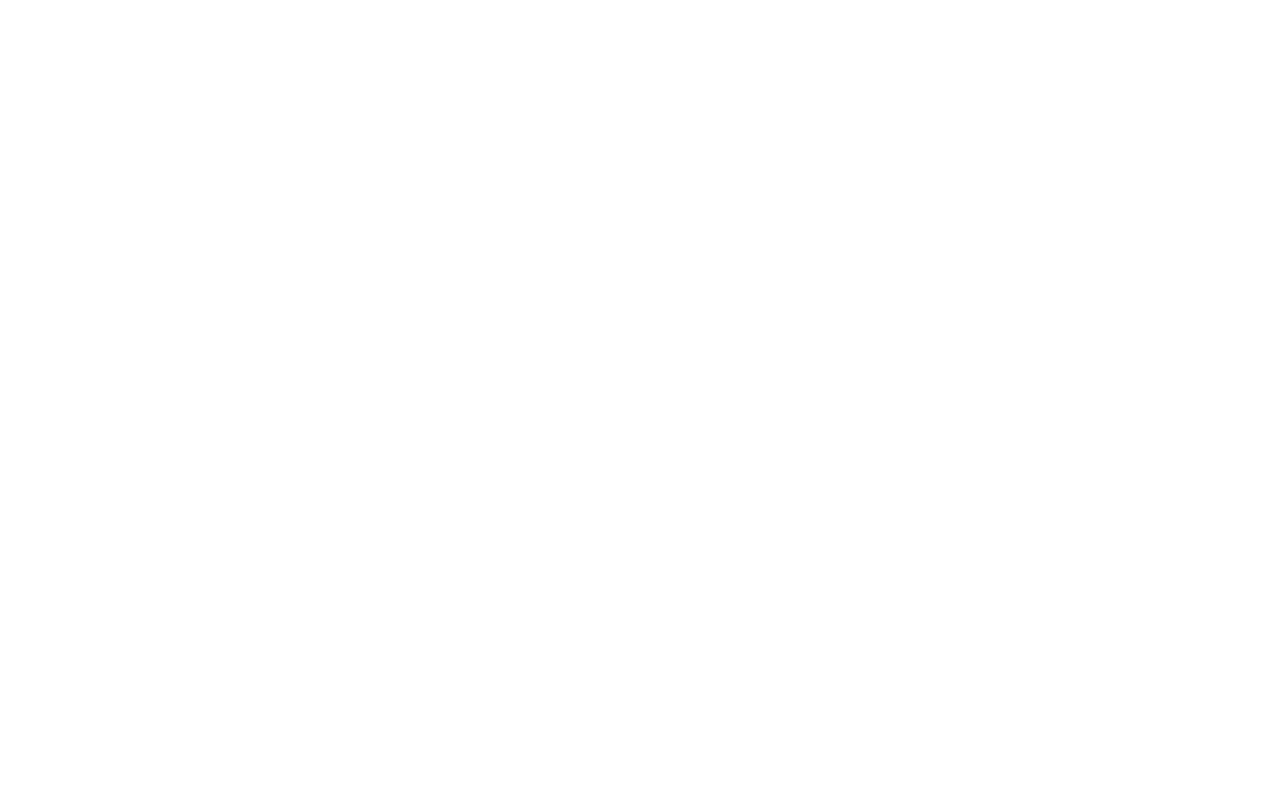
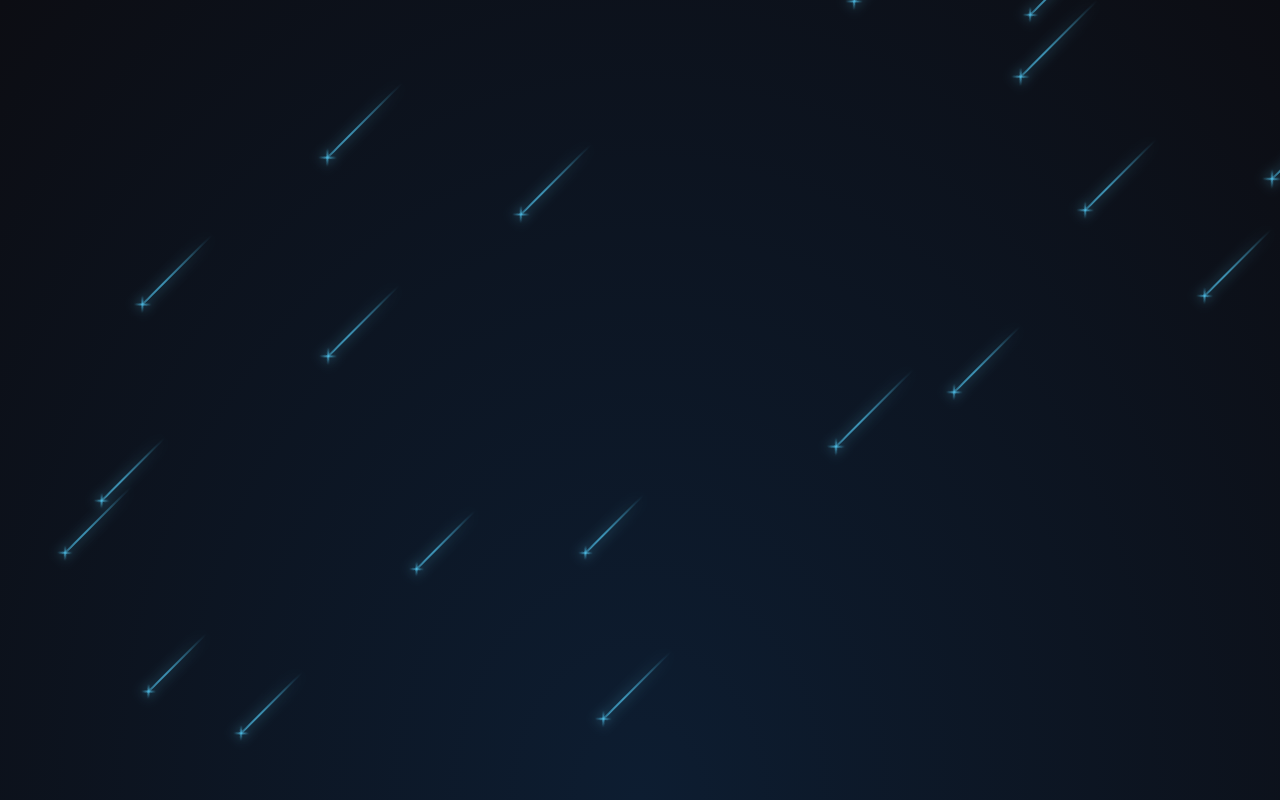
Before and after one commit to LastHeaven/css-effect, a Vue app: page /#/shooting-star in a window 1280 px wide. Before the commit this address had no page. Built offline with nearby package versions, Linux system fonts and the light colour scheme.

Commit message:
36、流星雨

```diff
--- a/src/router/index.js
+++ b/src/router/index.js
@@ -151,6 +151,10 @@
     {
       path: '/spiral-stair-loader',
       component: () => import('@/view/effect/SpiralStairLoader')
+    },
+    {
+      path: '/shooting-star',
+      component: () => import('@/view/effect/ShootingStar')
     }
   ],
   async scrollBehavior (to, from, savedPosition) {
--- a/src/view/Home.vue
+++ b/src/view/Home.vue
@@ -151,6 +151,10 @@
         {
           title: '35、Spiral Stair Loader',
           link: '/spiral-stair-loader'
+        },
+        {
+          title: '36、流星雨',
+          link: '/shooting-star'
         }
       ]
     }
--- /dev/null
+++ b/src/view/effect/ShootingStar.vue
@@ -0,0 +1,120 @@
+<template>
+  <div class="body">
+    <div class="stars">
+      <div class="star" v-for="(item, idx) in list" :style="item" :key="idx"></div>
+    </div>
+  </div>
+</template>
+
+<script>
+import { randomRange } from '@/utils/math'
+
+export default {
+  name: 'ShootingStar',
+  setup () {
+    const list = []
+    const count = 50
+    for (let i = 0; i < count; i++) {
+      list.push({
+      '--star-tail-length': randomRange(500, 750) / 100 + 'em',
+      '--top-offset': randomRange(0, 10000) / 100 + 'vh',
+      '--fall-duration': randomRange(6000, 12000) / 1000 + 's',
+      '--fall-delay': randomRange(0, 10000) / 1000 + 's'
+      })
+    }
+
+    return {
+      list
+    }
+  }
+}
+</script>
+
+<style scoped>
+  .body {
+    display: flex;
+    justify-content: center;
+    align-items: center;
+    min-height: 100vh;
+    background: radial-gradient(ellipse at bottom, #0d1d31 0%, #0c0d13 100%);
+    overflow: hidden;
+  }
+
+  .stars {
+    position: fixed;
+    top: 0;
+    left: 0;
+    width: 100%;
+    height: 120%;
+    transform: rotate(-45deg);
+  }
+
+  .star {
+    --top-offset: 0;
+    --fall-delay: 0;
+    --star-color: var(--primary-color);
+    --star-tail-length: 6em;
+    --star-tail-height: 2px;
+    --star-width: calc(var(--star-tail-length) / 6);
+    --fall-duration: 9s;
+    --tail-fade-duration: var(--fall-duration);
+    position: absolute;
+    top: var(--top-offset);
+    left: 0;
+    width: var(--star-tail-length);
+    height: var(--star-tail-height);
+    color: var(--star-color);
+    background: linear-gradient(45deg, currentColor, transparent);
+    border-radius: 50%;
+    filter: drop-shadow(0 0 6px currentColor);
+    transform: translate3d(104em, 0, 0);
+    animation: fall var(--fall-duration) var(--fall-delay) linear infinite, tail-fade var(--tail-fade-duration) var(--fall-delay) ease-out infinite;
+  }
+  @media screen and (max-width: 750px) {
+    .star {
+      animation: fall var(--fall-duration) var(--fall-delay) linear infinite;
+    }
+  }
+  .star::before, .star::after {
+    position: absolute;
+    content: "";
+    top: 0;
+    left: calc(var(--star-width) / -2);
+    width: var(--star-width);
+    height: 100%;
+    background: linear-gradient(45deg, transparent, currentColor, transparent);
+    border-radius: inherit;
+    animation: blink 2s linear infinite;
+  }
+  .star::before {
+    transform: rotate(45deg);
+  }
+  .star::after {
+    transform: rotate(-45deg);
+  }
+
+  @keyframes fall {
+    to {
+      transform: translate3d(-30em, 0, 0);
+    }
+  }
+  @keyframes tail-fade {
+    0%, 50% {
+      width: var(--star-tail-length);
+      opacity: 1;
+    }
+    70%, 80% {
+      width: 0;
+      opacity: 0.4;
+    }
+    100% {
+      width: 0;
+      opacity: 0;
+    }
+  }
+  @keyframes blink {
+    50% {
+      opacity: 0.6;
+    }
+  }
+</style>
--- a/src/view/effect/SpiralStairLoader.vue
+++ b/src/view/effect/SpiralStairLoader.vue
@@ -21,7 +21,7 @@
       list.push({
         '--ratio': ratio,
         '--z-ratio1': zOffset * ratio + 1.6 * idx + 'px',
-        '--z-ratio2': zOffset * ratio + 12 * idx - 7200 + 'px',
+        '--z-ratio2': zOffset * ratio + 12 * idx - 7200 + 'px'
       })
     }
     return {
```
